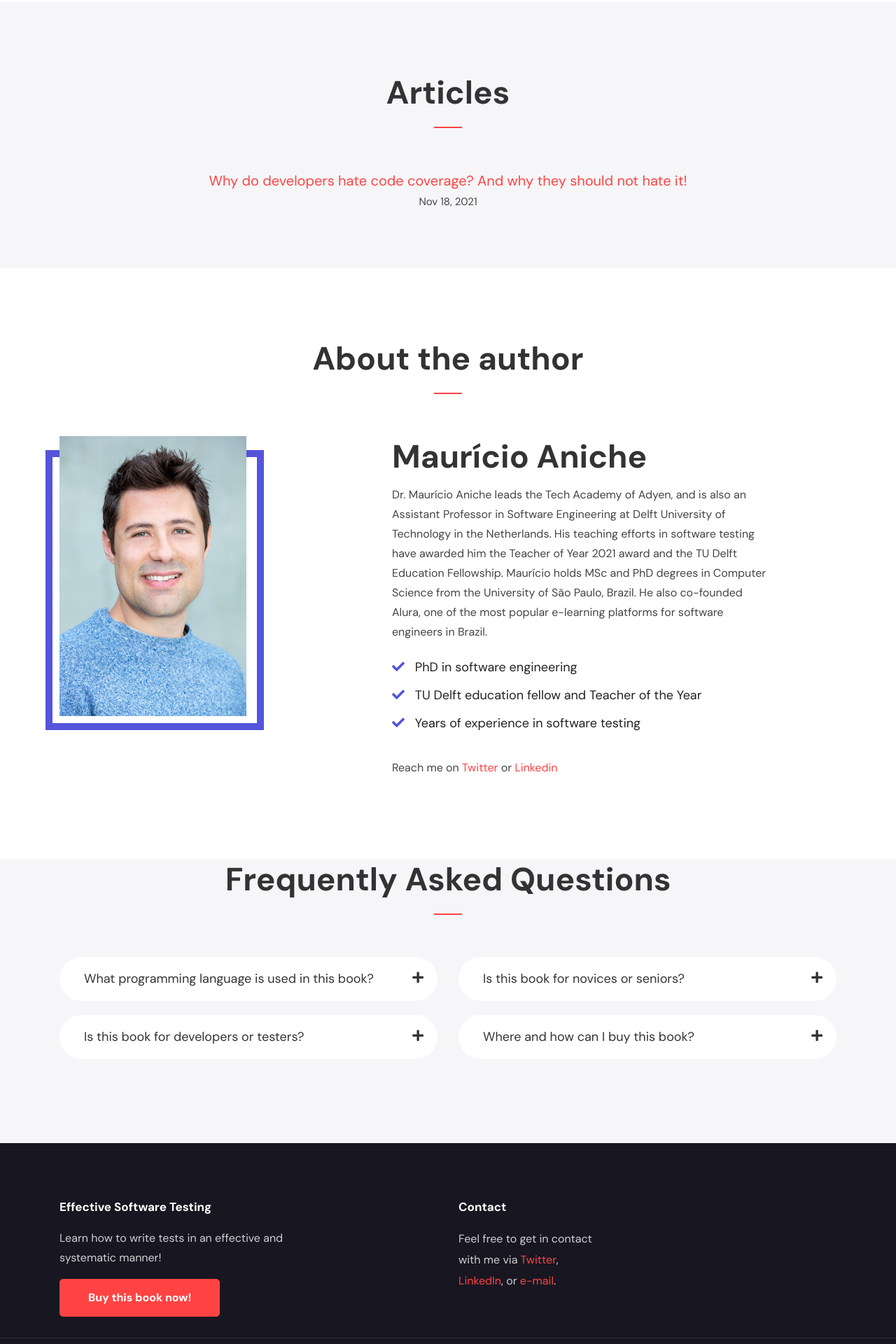
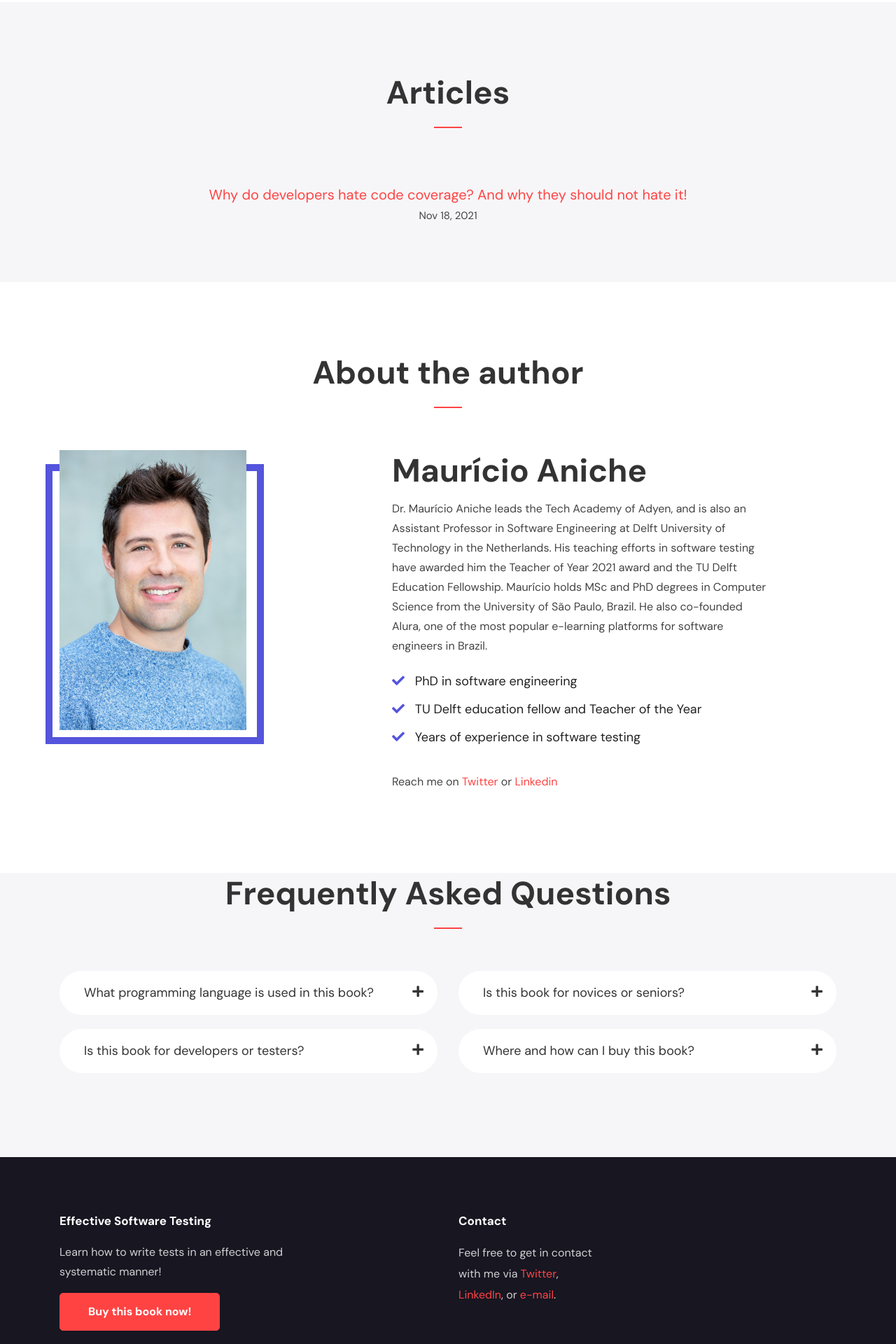
Before and after one commit to effective-software-testing/website, a Jekyll site: the page built from index.html, in a window 1280 px wide. Shown: the part 1924-3844 px from the top of the page at 70% size. Built offline with Jekyll 4.4.1, drawn with Linux system fonts in a browser that asks for light colours; comment, search, counter and statistics services are not loaded.

Commit message:
margins in the mobile version

```diff
--- a/assets/css/style.css
+++ b/assets/css/style.css
@@ -2115,7 +2115,7 @@
   font-size:  20px;
   align-items: center;
   flex-direction: column-reverse;
-  margin-bottom: 1em;
+  margin: 1em;
 }
 
 .article-list {
@@ -2133,6 +2133,10 @@
     }
 }
 
+.post-row {
+  margin: 1em;
+}
+
 .post-row li {
   list-style-type: disc;
 }
```
